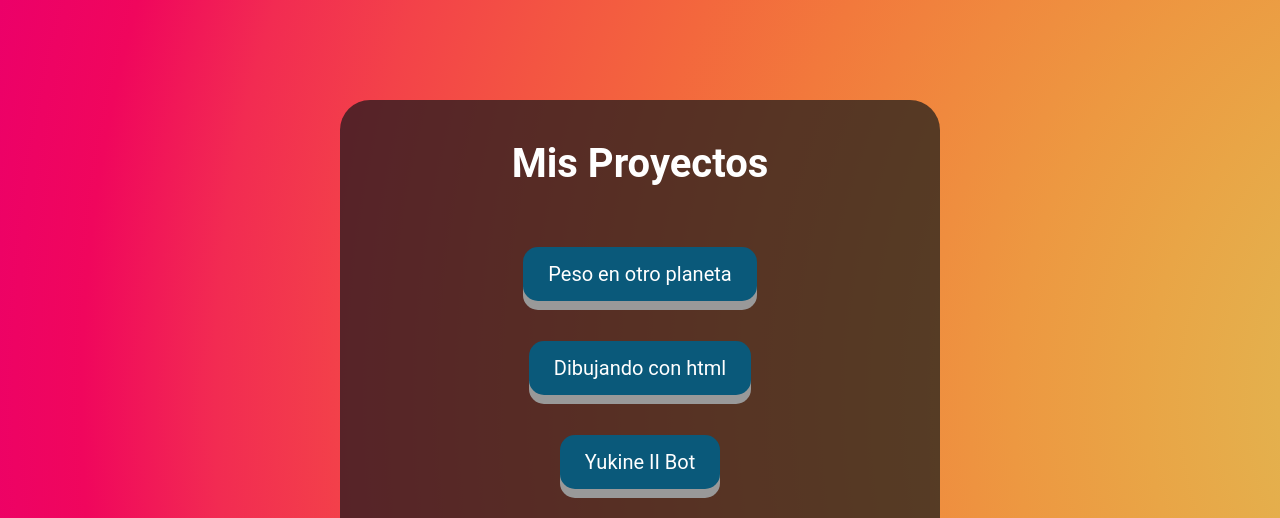
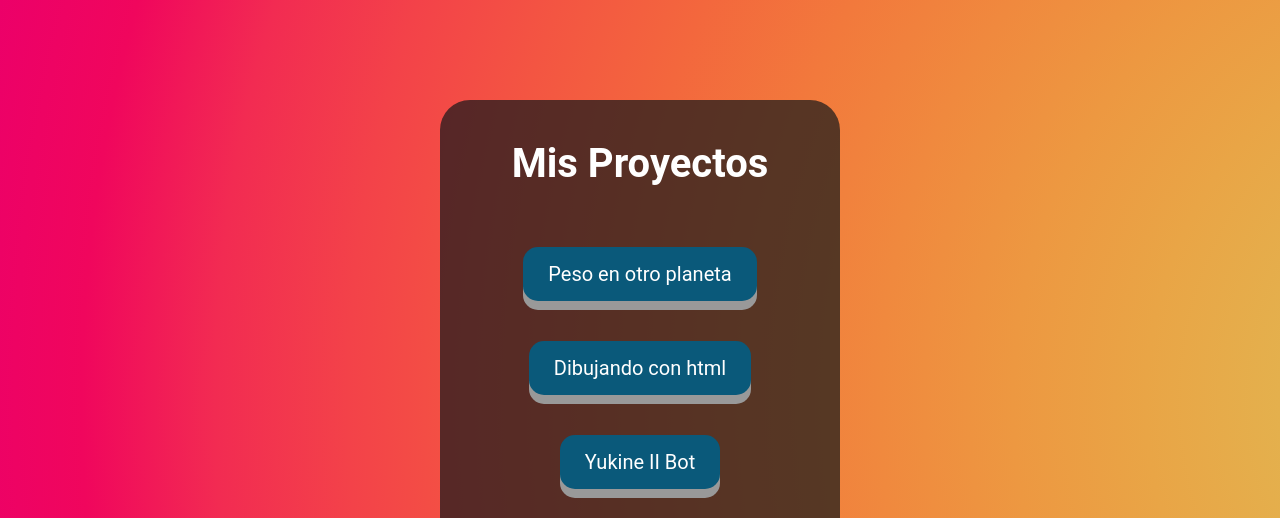
Before and after one commit to Liansky12/Proyectos, a PHP site: page / in a window 1280 px wide. Shown: the top 518 px of the page. Run offline with PHP 8.4, Linux system fonts and the light colour scheme.

Commit message:
Update style.css

```diff
--- a/style.css
+++ b/style.css
@@ -14,7 +14,7 @@ body{
 
 .container-all{
     width: 95%;
-    max-width: 600px;
+    max-width: 400px;
     margin: auto;
     padding: 40px;
     background: rgba(16, 22, 26, 0.685);
@@ -78,7 +78,7 @@ p.liansky-logo {
       }
 
       p.liansky-logo img{
-          margin-top= 100px;
+          margin-top= 300px;
           idth: 150px;
           height: 150px;
       }
```
